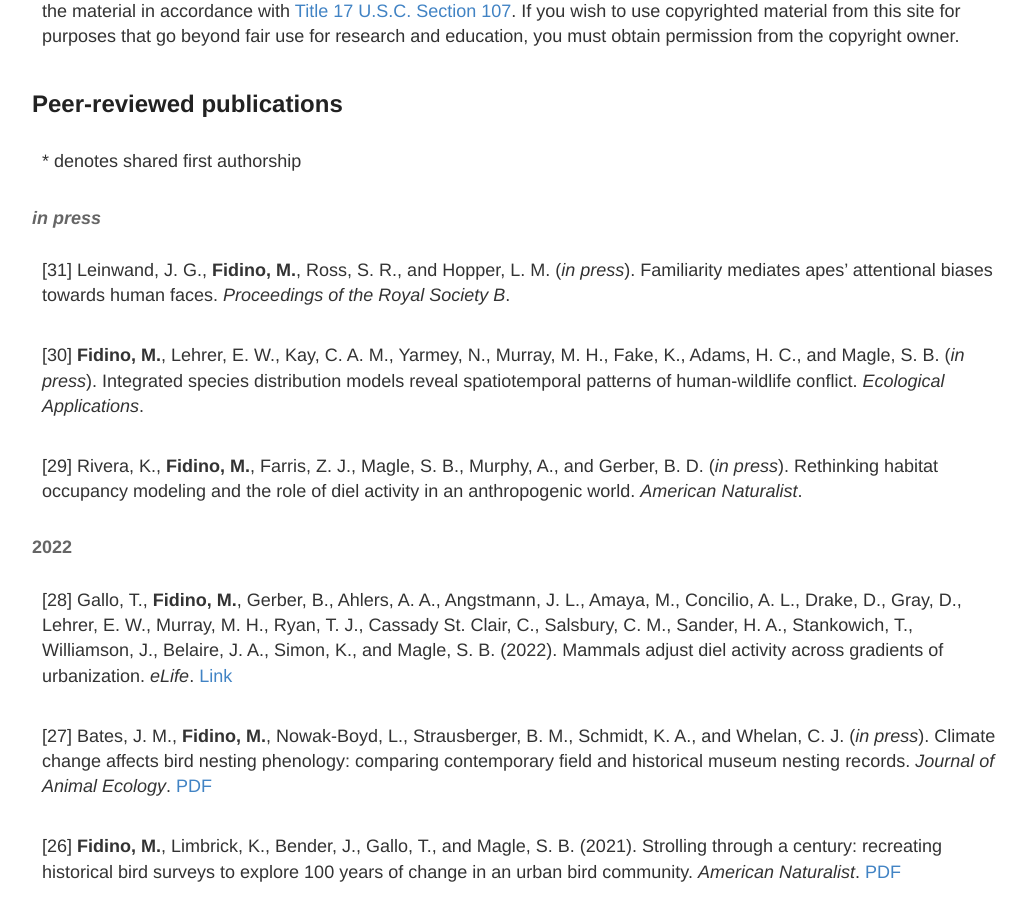
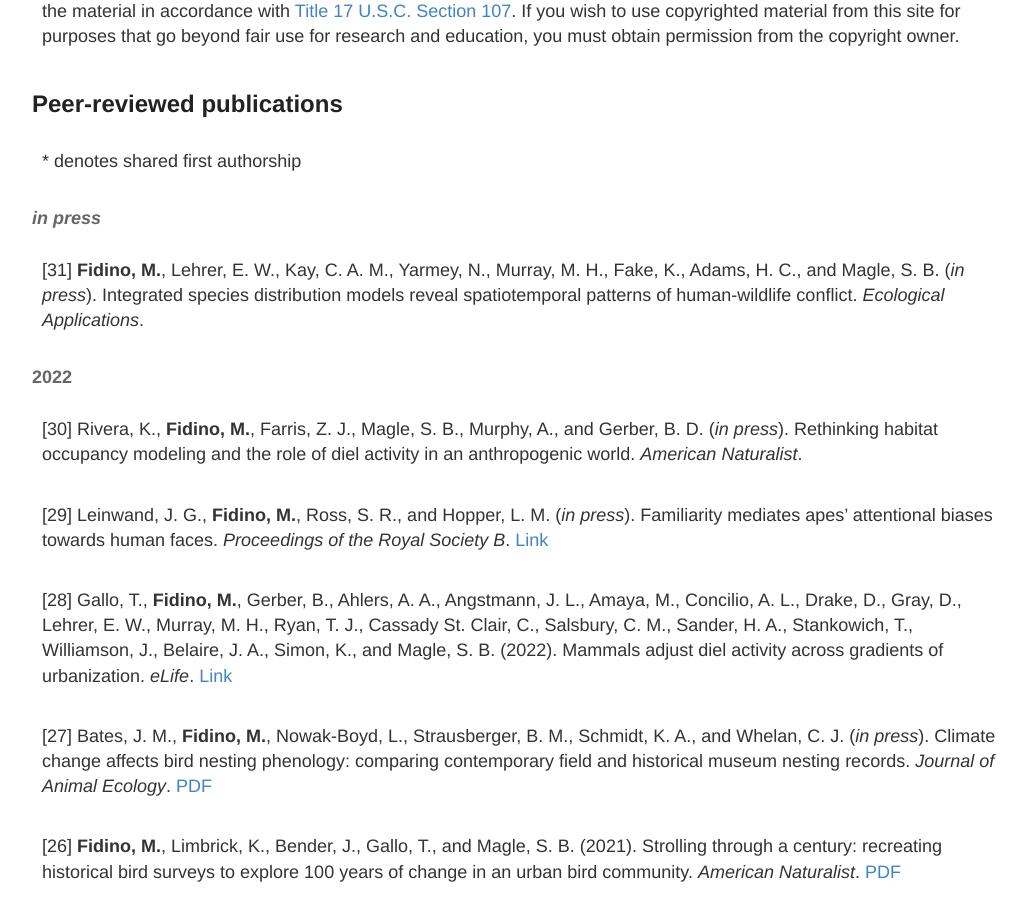
Before and after one commit to mfidino/mfidino.github.io, a Jekyll site: the page built from publications.md, in a window 1280 px wide and 900 px high, scrolled down 338 px. Shown: the whole window, without its empty margins (118-1144 px from the left). Built offline with Jekyll 4.4.1, drawn with Linux system fonts in a browser that asks for light colours.

Commit message:
publications out

```diff
--- a/publications.md
+++ b/publications.md
@@ -18,15 +18,20 @@
 
 
 
-[31] Leinwand, J. G., **Fidino, M.**, Ross, S. R., and Hopper, L. M. (*in press*). Familiarity mediates apes’ attentional biases towards human faces. *Proceedings of the Royal Society B*.
-
-[30] **Fidino, M.**, Lehrer, E. W., Kay, C. A. M., Yarmey, N., Murray, M. H., Fake, K., Adams, H. C., and Magle, S. B. (*in press*).  Integrated species distribution models reveal spatiotemporal patterns of human-wildlife conflict. *Ecological Applications*.
 
 
-[29] Rivera, K., **Fidino, M.**, Farris, Z. J., Magle, S. B., Murphy, A., and Gerber, B. D. (*in press*). Rethinking habitat occupancy modeling and the role of diel activity in an anthropogenic world. *American Naturalist*.
+[31] **Fidino, M.**, Lehrer, E. W., Kay, C. A. M., Yarmey, N., Murray, M. H., Fake, K., Adams, H. C., and Magle, S. B. (*in press*).  Integrated species distribution models reveal spatiotemporal patterns of human-wildlife conflict. *Ecological Applications*.
+
+
+
 
 
 #### 2022
+
+[30] Rivera, K., **Fidino, M.**, Farris, Z. J., Magle, S. B., Murphy, A., and Gerber, B. D. (*in press*). Rethinking habitat occupancy modeling and the role of diel activity in an anthropogenic world. *American Naturalist*.
+
+[29] Leinwand, J. G., **Fidino, M.**, Ross, S. R., and Hopper, L. M. (*in press*). Familiarity mediates apes’ attentional biases towards human faces. *Proceedings of the Royal Society B*. [Link](https://royalsocietypublishing.org/doi/full/10.1098/rspb.2021.2599?af=R)
+
 
 [28] Gallo, T., **Fidino, M.**, Gerber, B., Ahlers, A. A., Angstmann, J. L., Amaya, M., Concilio, A. L., Drake, D., Gray, D., Lehrer, E. W., Murray, M. H., Ryan, T. J., Cassady St. Clair, C., Salsbury, C. M., Sander, H. A., Stankowich, T., Williamson, J., Belaire, J. A., Simon, K., and Magle, S. B. (2022). Mammals adjust diel activity across gradients of urbanization. *eLife*. [Link](https://elifesciences.org/articles/74756)
 
```
Also changed, not shown: 1 other file.
